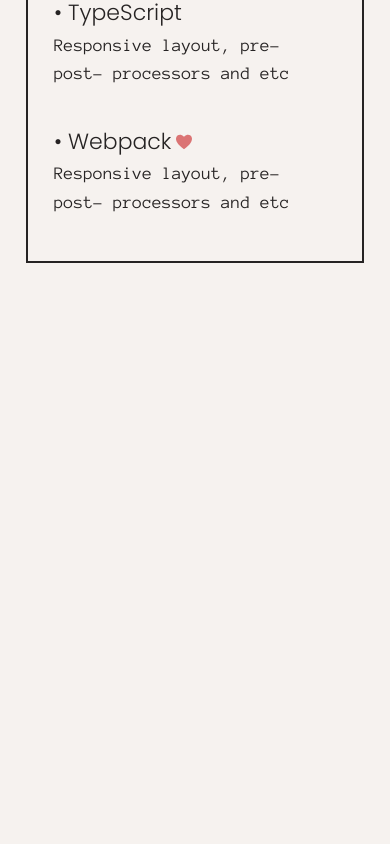
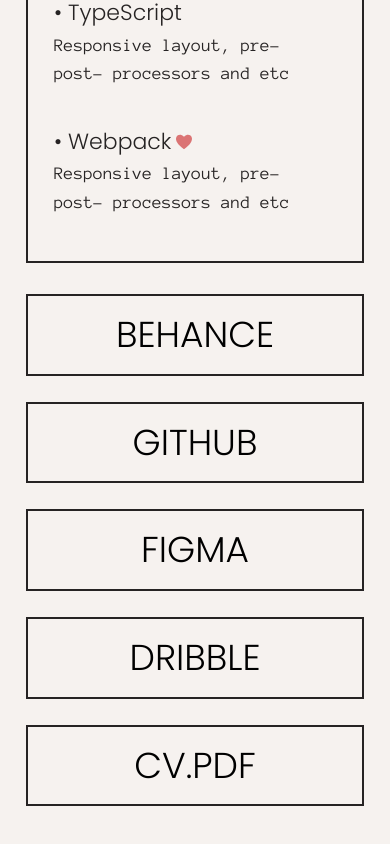
Before and after one commit to an4morph/an4morph.github.io, a React (Create React App) app: page / in a window 390 px wide. Shown: the part 2538-3382 px from the top of the page. Before the commit the page ends 2832 px from the top, so only its background shows below. Built offline with nearby package versions, Linux system fonts and the light colour scheme.

Commit message:
responsive structure cv

```diff
--- a/src/App.tsx
+++ b/src/App.tsx
@@ -1,4 +1,5 @@
 import { AboutBlock } from "./components/about-block"
+import { CVBlock } from "./components/cv-block"
 import { Nav } from "./components/nav"
 import { SkillsBlock } from "./components/skills-block"
 import { Container } from "./styles/App.styled"
@@ -9,6 +10,7 @@
       <Nav>
         <AboutBlock />
         <SkillsBlock />
+        <CVBlock />
       </Nav>
     </Container>
   )
--- a/src/components/button/index.tsx
+++ b/src/components/button/index.tsx
@@ -1,3 +1,4 @@
+import { AppLink } from '../app-link'
 import { StyledButton } from './styled'
 
 type Props = {
@@ -5,6 +6,7 @@
   type?: JSX.IntrinsicElements['button']['type']
   onClick?: () => void
   className?: string
+  link?: string
 }
 
 export const Button = ({
@@ -12,8 +14,9 @@
   type = 'button',
   onClick,
   className,
+  link,
 }: Props): JSX.Element => {
-  return (
+  const button = (
     <StyledButton
       className={className}
       onClick={onClick}
@@ -22,4 +25,11 @@
       <span>{children}</span>
     </StyledButton>
   )
+  return link ? (
+    <AppLink
+      href={link}
+    >
+      {button}
+    </AppLink>
+  ): button
 }
--- a/src/components/button/styled.ts
+++ b/src/components/button/styled.ts
@@ -1,5 +1,24 @@
-import styled from 'styled-components'
+import styled, { css } from 'styled-components'
+
+import { Colors } from '../../styles/types'
+import { MediaSizes } from '../../types'
+import { media, MediaCreator } from '../../utils/devices'
 
 export const StyledButton = styled.button`
+  padding: 10px;
+  font-family: ${({ theme }) => theme.fonts.primary};
+  text-transform: uppercase;
+  font-weight: 300;
+  line-height: 160%;
+  font-size: 36px;
 
+  ${
+    MediaCreator((msize: MediaSizes) => css`
+      border: ${({ theme }) => `${theme.thickness[msize]} solid ${Colors.webBlack}`};
+    `)
+  }
+
+  @media ${media.desktop} {
+    font-size: 3vw;
+  }
 `
--- /dev/null
+++ b/src/components/cv-block/index.tsx
@@ -0,0 +1,60 @@
+import { useRef } from "react"
+
+import { nanoid } from "nanoid"
+
+import { Btns, Container, Hint, LinkButton } from "./styled"
+import { useAnimation } from "./useAnimation"
+
+const links = [
+  {
+    id: nanoid(),
+    name: 'Behance',
+    link: 'https://google.com'
+  },
+  {
+    id: nanoid(),
+    name: 'Github',
+    link: 'https://google.com'
+  },
+  {
+    id: nanoid(),
+    name: 'Figma',
+    link: 'https://google.com'
+  },
+  {
+    id: nanoid(),
+    name: 'Dribble',
+    link: 'https://google.com'
+  },
+  {
+    id: nanoid(),
+    name: 'CV.pdf',
+    link: 'https://google.com'
+  },
+]
+
+export const CVBlock: React.FC = () => {
+  const trigger = useRef() as React.MutableRefObject<HTMLDivElement>
+
+  useAnimation(trigger)
+
+  return (
+    <Container ref={trigger}>
+      <Hint>
+        <p>Here is all the information you need to understand my professional experience.</p>
+      </Hint>
+      <Btns>
+        {
+          links.map(({ id, name, link }) => (
+            <LinkButton
+              key={id}
+              link={link}
+            >
+              {name}
+            </LinkButton>
+          ))
+        }
+      </Btns>
+    </Container>
+  )
+}
--- /dev/null
+++ b/src/components/cv-block/styled.ts
@@ -0,0 +1,63 @@
+import styled, { css } from "styled-components"
+
+import { Colors } from "../../styles/types"
+import { MediaSizes } from "../../types"
+import { media, MediaCreator } from "../../utils/devices"
+import { Button } from "../button"
+
+export const Container = styled.div`
+  display: flex;
+  align-items: center;
+  width: 100%;
+  margin-bottom: 100vw;
+`
+
+export const Hint = styled.div`
+  display: none;
+  justify-content: center;
+  align-items: center;
+
+  & p {
+    width: 75%;
+    font-size: 18px;
+    font-family: ${({ theme }) => theme.fonts.normal};
+    line-height: 140%;
+    letter-spacing: 0.02em;
+    color: ${Colors.webBlack};
+    white-space: pre-line;
+
+    ${
+      MediaCreator((msize: MediaSizes) => css`
+        font-size: ${({ theme }) => theme.paragraph[msize]};
+      `)
+    }
+  }
+
+  @media ${media.tabletM} {
+    display: flex;
+    flex: 4;
+    justify-content: flex-start;
+  }
+  @media ${media.desktop} {
+    display: flex;
+    flex: 4;
+  }
+  @media (hover: none) {
+    display: none;
+  }
+`
+
+export const Btns = styled.div`
+  display: flex;
+  flex-direction: column;
+  flex: 3;
+`
+
+export const LinkButton = styled(Button)`
+  margin-bottom: 26px;
+  width: 100%;
+
+  @media ${media.desktop} {
+    margin-bottom: 2vw;
+  }
+`
--- /dev/null
+++ b/src/components/cv-block/useAnimation.ts
@@ -0,0 +1,15 @@
+import { useEffect, useState } from "react"
+
+import { useAppMediaQuery } from "../../hooks/useAppMediaQuery"
+import { Colors } from "../../styles/types"
+import { gsap } from "../../utils/gsap"
+
+export const useAnimation = (trigger: React.MutableRefObject<HTMLDivElement>) => {
+  const q = gsap.utils.selector(trigger)
+  const [dirty, setDirty] = useState(false)
+  const msize = useAppMediaQuery()
+
+  useEffect(() => {
+
+  }, [])
+}
```
